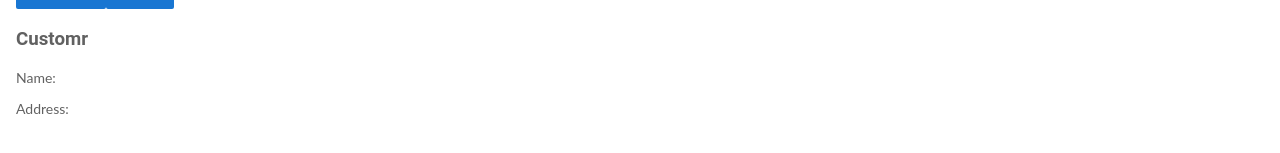
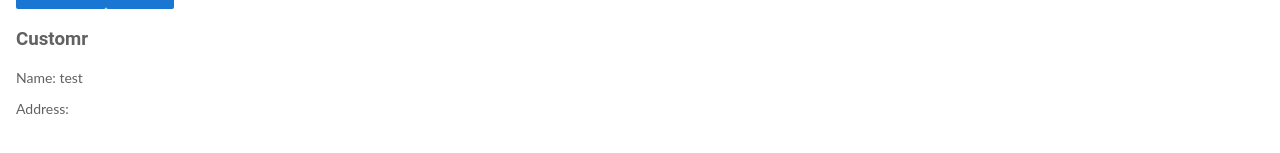
Before and after one commit to ChanksM/angular-tutorial-1, an Angular app: page /cart in a window 1280 px wide. Shown: the part 317-470 px from the top of the page. Built offline with nearby package versions, Linux system fonts and the light colour scheme.

Commit message:
feat(7-reactive-forms-advanced-managing-values): Finish tutorial

```diff
--- a/src/app/cart/cart.component.ts
+++ b/src/app/cart/cart.component.ts
@@ -14,7 +14,7 @@ export class CartComponent implements OnInit {
     constructor(private cartService: CartService, private formBuilder: FormBuilder) {
         this.items = this.cartService.getItems();
         this.checkedForm = formBuilder.group( {
-            name: '',
+            name: 'test',
             address: ''
         });
     }
@@ -36,7 +36,8 @@ export class CartComponent implements OnInit {
     }
 
     resetForm() {
-        this.checkedForm.get('name').setValue('Mushni');
-        this.checkedForm.get('address').setValue('Tbilisi');
+        this.checkedForm.patchValue({
+            name: 'Mushni'
+        });
     }
 }
```
